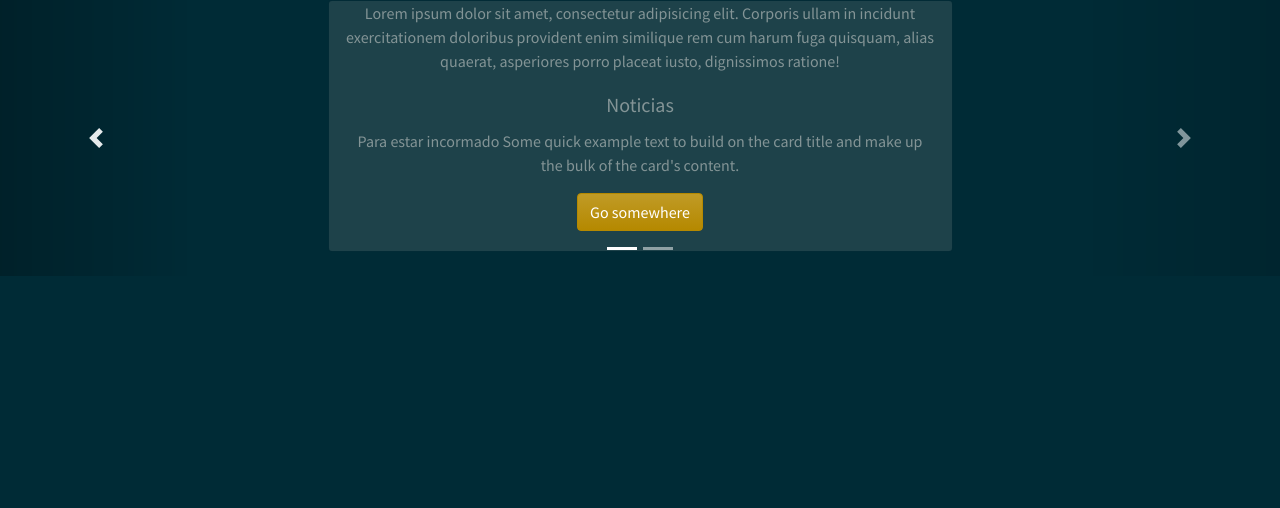
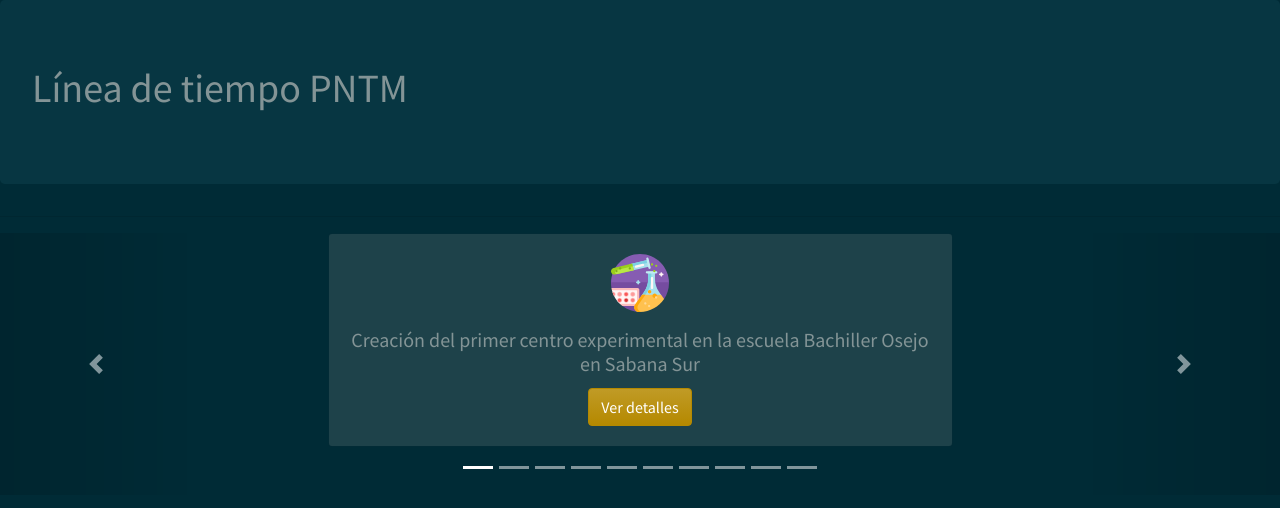
Before and after one commit to producciongespro/linea-tiempo-pntm-2, a React (Create React App) app: page / in a window 1280 px wide. Shown: the top 508 px of the page. Built offline with nearby package versions, Linux system fonts and the light colour scheme.

Commit message:
Desarrollo escritorio
-Carga de data
-Renderizado de hitos
-Mejora en GUI tarjetas

```diff
--- a/src/componentes/Escritorio.js
+++ b/src/componentes/Escritorio.js
@@ -1,53 +1,23 @@
 import React from 'react';
-import Carousel from 'react-bootstrap/Carousel'
+import HitoEsc from './HitoEsc';
+
 
 
 export default function Escritorio(props) {
 
     return (
-      <div className="row">
-          <div className="col-12 text-center">
-          <Carousel>
-            <Carousel.Item>
+        <React.Fragment>
+            <div className="jumbotron">
+                <h1>Línea de tiempo PNTM</h1>
+            </div>
+            <hr />
             <div className="row">
-                <div className="col-6  offset-md-3">
-                <div className="card" >
-                    Lorem ipsum dolor sit amet, consectetur adipisicing elit. Corporis ullam in incidunt exercitationem doloribus provident enim similique rem cum harum fuga quisquam, alias quaerat, asperiores porro placeat iusto, dignissimos ratione!
-                    <div className="card-body">
-                        <h5 className="card-title">Noticias</h5>
-                        <p className="card-text">Para estar incormado Some quick example text to build on the card title and make up the bulk of the card's content.</p>
-                        <a href="https://www.nacion.com/" className="btn btn-primary">Go somewhere</a>
-                    </div>
-                </div>
+                <div className="col-12 text-center">
+                    <HitoEsc data={props.data} />
                 </div>
             </div>
-            <br/>
-            </Carousel.Item>
 
-            <Carousel.Item>
-                <div className="card" >
-                    Lorem ipsum dolor sit amet consectetur adipisicing elit. Vel qui minima nostrum ad soluta, dignissimos delectus cupiditate! Perspiciatis itaque consectetur earum eum nesciunt iure, omnis error, totam, rem sit quia!
-                    <div className="card-body">
-                        <h5 className="card-title">Card title</h5>
-                        <p className="card-text">Some quick example text to build on the card title and make up the bulk of the card's content.</p>
-                        <a href="#" className="btn btn-primary">Go somewhere</a>
-                    </div>
-                </div>
-
-                <Carousel.Caption>
-                    <h3>Third slide label</h3>
-                    <p>Praesent commodo cursus magna, vel scelerisque nisl consectetur.</p>
-                </Carousel.Caption>
-            </Carousel.Item>
-
-
-
-        </Carousel>
-          </div>
-      </div>
-
-
-
+        </React.Fragment>
     )
 
 }
--- /dev/null
+++ b/src/componentes/HitoEsc.js
@@ -0,0 +1,42 @@
+import React from 'react';
+import Carousel from 'react-bootstrap/Carousel';
+import config from '../config.json';
+const icoUrl = config.icoUrl;
+
+export default function HitoEsc(props) {
+
+
+    return (
+        <Carousel>
+            {
+                props.data.map((item) => (
+                    item.hitos.map((hito, i) => (
+                        <Carousel.Item key={"hito" + i} >
+                            <div className="row">
+                                <div className="col-6  offset-md-3 mb-4">
+                                    <div className="card" >
+
+                                        <div className="card-body">
+                                            <p className="card-text">
+                                                <img className="ico-desktop" src={icoUrl + hito.ico} alt={hito.ico} />
+                                            </p>
+                                            <h5 className="card-title">
+                                                {hito.descripcion}
+                                            </h5>
+                                            <button className="btn btn-primary"> Ver detalles </button>
+                                        </div>
+                                    </div>
+                                </div>
+                            </div>
+                            <br />
+                        </Carousel.Item>
+                    ))
+
+                ))
+            }
+        </Carousel>
+    )
+
+
+
+}
--- a/src/componentes/Hito.js
+++ b/src/componentes/HitoMovil.js
@@ -2,7 +2,7 @@ import React from 'react';
 import config from '../config.json';
 const icoUrl=config.icoUrl;
 
-function Hito(props) {
+function HitoMovil(props) {
 
     //Administración de animaciones
     const handleRemoveAnimation=(e)=> {
@@ -68,4 +68,4 @@ let item=props.item;
 
 }
 
-export default Hito;
+export default HitoMovil;
--- a/src/componentes/Movil.js
+++ b/src/componentes/Movil.js
@@ -1,6 +1,6 @@
 import React, { useState, useEffect } from 'react';
 import Modal from 'react-bootstrap/Modal';
-import Hito from './Hito';
+import HitoMovil from './HitoMovil';
 
 
 function Movil (props) {
@@ -59,7 +59,7 @@ function Movil (props) {
         <div className="container">
         {
           props.data.map((item,i)=>(
-            <Hito key={"hito"+i} item={item} handleShow={handleShow} />
+            <HitoMovil key={"item"+i} item={item} handleShow={handleShow} />
           ))
         }
 
--- a/src/css/master.css
+++ b/src/css/master.css
@@ -27,6 +27,11 @@
       height: auto;
   }
 
+  .ico-desktop {
+    width: 10%;
+    height: auto;
+}
+
   .font-2 {
       font-size: 1.2em;
   }
```
